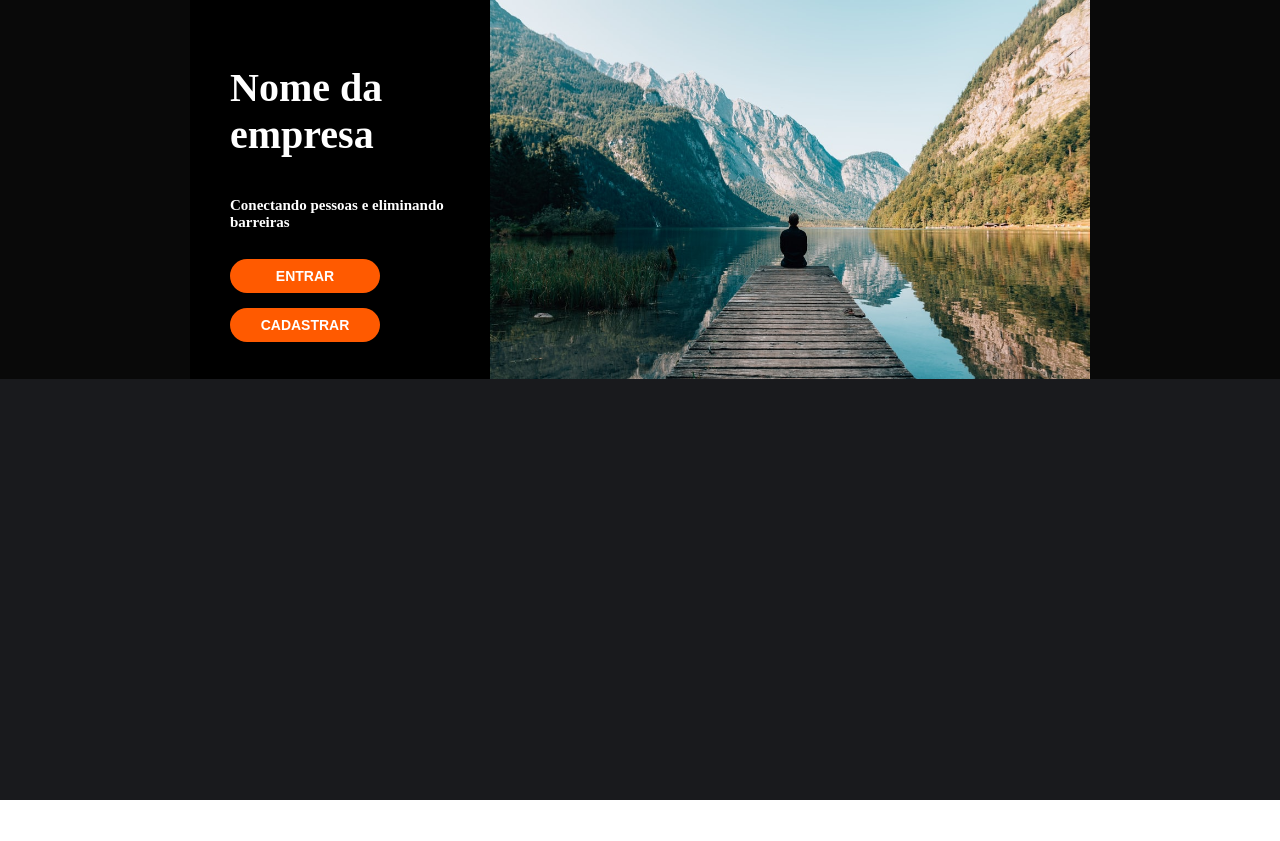
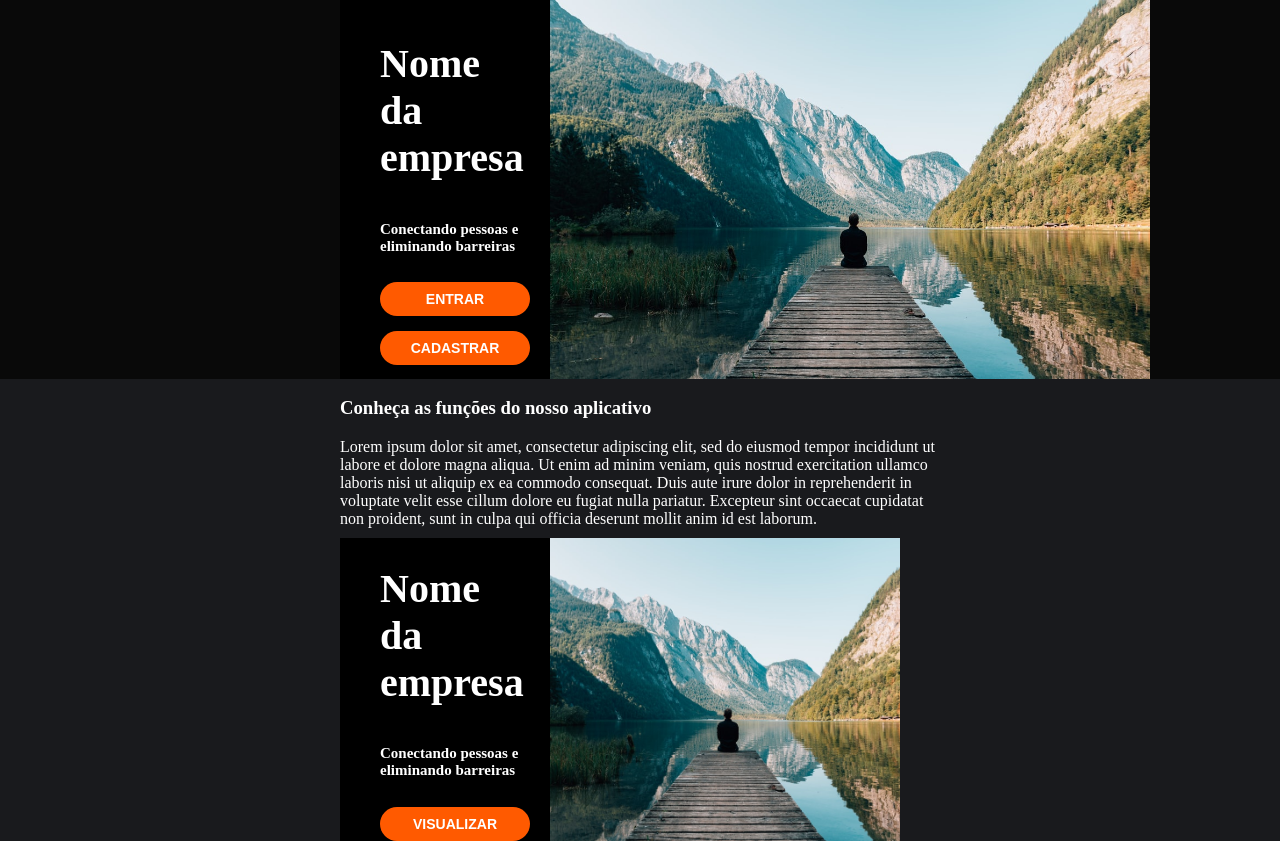
Before and after one commit to Hacka-Smiles/Projeto-Smiles, a Next.js app in the folder web/: page / in a window 1280 px wide. Before the commit the page ends 800 px from the top, so only its background shows below. Built offline with nearby package versions, Linux system fonts and the light colour scheme.

Commit message:
segundo card na home

```diff
--- a/web/pages/_app.js
+++ b/web/pages/_app.js
@@ -15,9 +15,12 @@ const GlobalStyle = createGlobalStyle`
     flex-direction: column;
     font-family: 'Lato, sans-serif';
     // Branco no começo
-    color: ${({ theme }) => theme.colors.contrastText};
+    color: ${({ theme }) => theme.colors.white};
+    background-color: ${({ theme }) => theme.bg};
   }
-
+  p {
+    margin: 0px 0 10px;
+  }
   /* h1 {
     font-size: 30px;
   } */
--- a/web/pages/index.js
+++ b/web/pages/index.js
@@ -2,17 +2,19 @@ import styled from 'styled-components'
 import db from '../db.json';
 import Banner from '../src/components/Banner';
 import Container from '../src/components/Container';
+import BlocoTexto from '../src/components/BlocoTexto';
 
 export default function Home() {
 
   return (
     <>
     <Container>
-      <div className="center bg-dark-gray">
+        <div className="d-flex justify-content-center bg-dark-gray">
           <Banner
             img_src="/bannerum.jpg"
             img_alt="Banner principal"
             img_title="Banner principal"
+            img_width="600px"
             width="600px"
             height="auto"
             title={db.title}
@@ -23,6 +25,26 @@ export default function Home() {
             button2_href={"/cadastrar"}
             />
         </div>
+          <Container.Block>
+        <BlocoTexto.Container>
+          <BlocoTexto>
+            <h3>Conheça as funções do nosso aplicativo</h3>
+            <p>Lorem ipsum dolor sit amet, consectetur adipiscing elit, sed do eiusmod tempor incididunt ut labore et dolore magna aliqua. Ut enim ad minim veniam, quis nostrud exercitation ullamco laboris nisi ut aliquip ex ea commodo consequat. Duis aute irure dolor in reprehenderit in voluptate velit esse cillum dolore eu fugiat nulla pariatur. Excepteur sint occaecat cupidatat non proident, sunt in culpa qui officia deserunt mollit anim id est laborum.</p>
+          </BlocoTexto>
+          <Banner
+            img_src="/bannerum.jpg"
+            img_alt="Função 1"
+            img_title="Função 1"
+            img_width="350px"
+            width="350px"
+            height="auto"
+            title={db.title}
+            subtitle={db.description}
+            button1_text={"Visualizar"}
+            button1_href={"/"}
+            />
+        </BlocoTexto.Container>
+      </Container.Block>
     </Container>
     </>
   );
--- a/web/src/components/Banner/index.js
+++ b/web/src/components/Banner/index.js
@@ -3,7 +3,7 @@ import Button from '../../../src/components/Button';
 
 // Titulo e subtitulo (opcional)
 const BannerDefault = styled.div`
-
+  max-width: ${(props) => props.width};
   .container {
     position: relative;
     /* width: 30%; */
@@ -62,7 +62,7 @@ const BannerDefault = styled.div`
     }
 
     img {
-      /* max-width: 300px; */
+      object-fit: cover;
     }
   }
 `;
@@ -70,10 +70,10 @@ const BannerDefault = styled.div`
 
 
 
-export default function Banner({img_src, img_alt, img_title, width, height, title, subtitle, button1_href, button2_href, button1_text, button2_text}) {
+export default function Banner({img_src, img_alt, img_title, img_width, width, height, title, subtitle, button1_href, button2_href, button1_text, button2_text, ...props}) {
   return (
     <>
-    <BannerDefault >
+    <BannerDefault width={width}>
       <div className="container">
         <div className="container__box">
           <h1>{title !== undefined ? title : null}</h1>
@@ -83,7 +83,7 @@ export default function Banner({img_src, img_alt, img_title, width, height, titl
           { button2_href !== undefined && button2_text !== undefined ? <Button href={button2_href} type="link" text={button2_text}/> : null}
           </div>
         </div>
-        <img src={img_src} width={width} height={height} img_alt={img_alt} img_title={img_title}/>
+        <img src={img_src} width={img_width} height={height} img_alt={img_alt} img_title={img_title}/>
       </div>
     </BannerDefault>
     </>
--- /dev/null
+++ b/web/src/components/BlocoTexto/index.js
@@ -0,0 +1,15 @@
+import styled from 'styled-components';
+import Button from '../Button';
+
+// Titulo e subtitulo (opcional)
+const BlocoTextoDefault = styled.div`
+    display: flex;
+    justify-content:center;
+    flex-direction:column;
+    text-align:left;
+`;
+BlocoTextoDefault.Container = styled.div`
+  width: 900px;
+`;
+
+export default BlocoTextoDefault;
--- a/web/src/components/Container/index.js
+++ b/web/src/components/Container/index.js
@@ -1,18 +1,40 @@
 import styled from 'styled-components';
 
 const Container = styled.div`
-  background-color: ${({ theme }) => theme.bg};
+  /* background-color: ${({ theme }) => theme.bg}; */
   width: 100%;
   height: 100vh;
 
-  .center {
+  .d-flex {
     display: flex;
+  }
+  .justify-content-center {
     justify-content:center;
+  }
+  .flex-direction-column{
+    flex-direction:column;
+  }
+  .text-center {
+    text-align:center;
   }
   .bg-dark-gray{
     background-color: #090909;
   }
 `;
 
+Container.Block = styled.div`
+  position: relative;
+  /* width: 30%; */
+  /* width: 100%; */
+  max-width: 600px;
+  margin: 0 auto;
+  height: auto;
+  display: flex;
+
+  @media(max-width: 600px) {
+    flex-direction: column;
+  }
+`
+
 
 export default Container;
```
Lines whose indentation alone changed are shown as unchanged.
